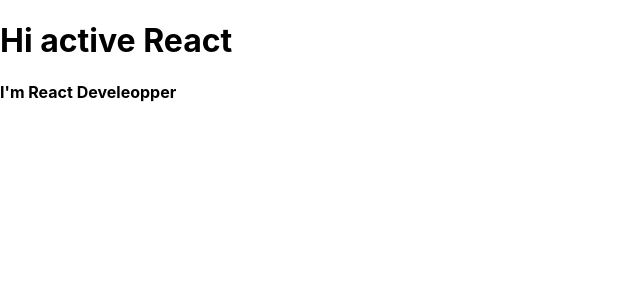
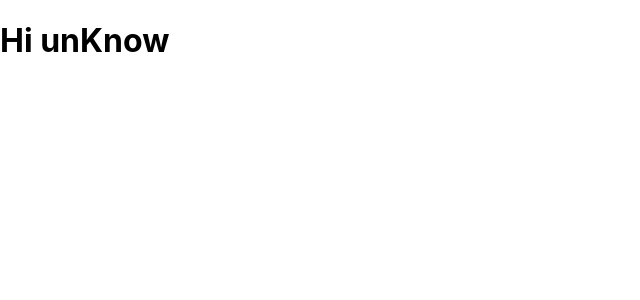
Before and after one commit to ZiyoWorld/reactjs, a React (Create React App) app: page / in a window 1280 px wide. Shown: the top 300 px of the page, without its empty margins (0-640 px from the left). Built offline with nearby package versions, Linux system fonts and the light colour scheme.

Commit message:
finished ikkinchi_dars

```diff
--- a/src/index.js
+++ b/src/index.js
@@ -8,8 +8,6 @@
 const root = ReactDOM.createRoot(document.getElementById('root'));
 root.render(
   <React.StrictMode>
-    <Gazz  title={{status: 'active', title:'React' }} >
-     I'm React Develeopper
-    </Gazz>
+    <Gazz />
   </React.StrictMode>
 );
```
Also changed, not shown: review.js (+4 -4 lines).
